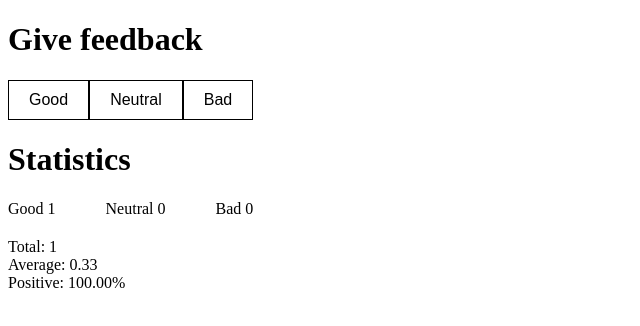
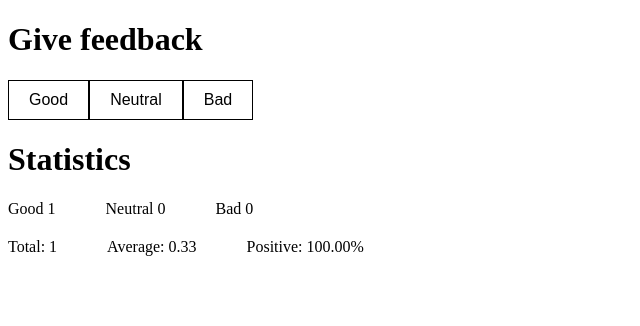
Before and after one commit to kuroshit/exercise1, a React (Vite) app in the folder template/: page / in a window 1280 px wide. Both pictures are taken after a click on the button "Good". Shown: the top 326 px of the page, without its empty margins (0-640 px from the left). Built offline with nearby package versions, Linux system fonts and the light colour scheme.

Commit message:
uni care part 5

```diff
--- a/template/src/App.css
+++ b/template/src/App.css
@@ -22,4 +22,5 @@
   display: flex;
   justify-content: flex-start;
   margin-top: 20px;
+  gap: 50px;
 }
--- a/template/src/FeedbackStats.jsx
+++ b/template/src/FeedbackStats.jsx
@@ -1,3 +1,5 @@
+import StatisticsLine from "./StatisticsLine";
+
 const FeedbackStats = ({ feedback }) => {
   const { good, neutral, bad } = feedback;
   const total = good + neutral + bad;
@@ -9,19 +11,21 @@ const FeedbackStats = ({ feedback }) => {
       {total > 0 ? (
         <div>
           <div className="feedback-numbers">
-            <div>Good {good}</div>
-            <div>Neutral {neutral}</div>
-            <div>Bad {bad}</div>
+            <StatisticsLine text={"Good"} value={good} />
+            <StatisticsLine text={"Neutral"} value={neutral} />
+            <StatisticsLine text={"Bad"} value={bad} />
           </div>
 
-          <div>
-            <div className="feedback-stats">Total: {total}</div>
-            <div>Average: {average.toFixed(2)}</div>
-            <div>Positive: {positive.toFixed(2)}%</div>
+          <div className="feedback-stats">
+            <StatisticsLine text={"Total:"} value={total} />
+            <StatisticsLine text={"Average:"} value={average.toFixed(2)} />
+            <StatisticsLine text={"Positive:"} value={`${positive.toFixed(2)}%`} />
           </div>
         </div>
       ) : (
-        <div>No feedback given</div>
+        <div>
+          <p>No feedback given</p>
+        </div>
       )}
     </>
   );
--- /dev/null
+++ b/template/src/StatisticsLine.jsx
@@ -0,0 +1,9 @@
+const StatisticsLine = ({text, value}) => {
+    return (
+        <div>
+            <div>{text} {value}</div>
+        </div>
+    )
+}
+
+export default StatisticsLine;
```
